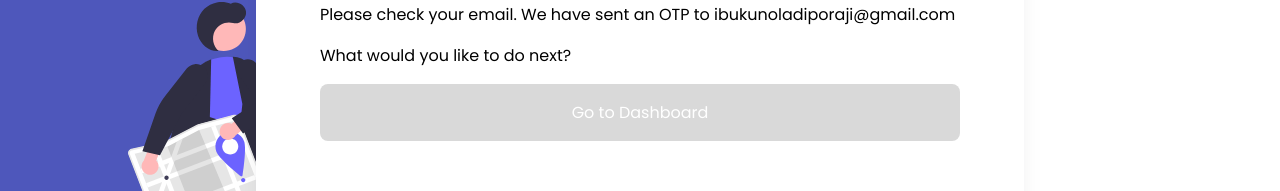
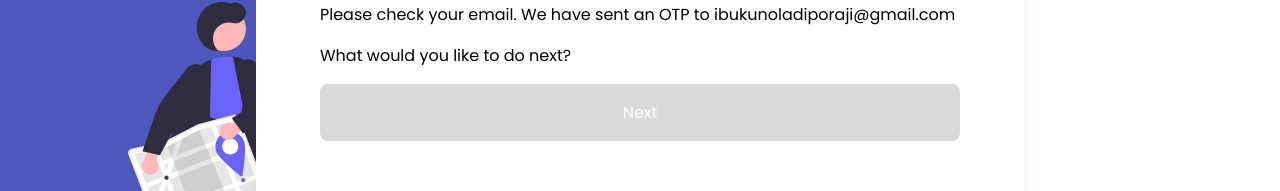
Before and after one commit to KoneeVibes/workplacepay, a React (Create React App) app: page /getstarted in a window 1280 px wide. Both pictures are taken after typing "name@example.com" into the empty fields and a click on the button "Get Started". Shown: the part 411-602 px from the top of the page. Built offline with nearby package versions, Linux system fonts and the light colour scheme; no server answers.

Commit message:
unblocking session with IBK

```diff
--- a/src/containers/dashboard/modals/getstartedmodal/index.js
+++ b/src/containers/dashboard/modals/getstartedmodal/index.js
@@ -65,7 +65,7 @@ export const GetStartedSuccessModal = ({ setIsOTPEntered }) => {
                         onClick={handleOTPSubmit}
                     >
                         <Span>
-                            Go to Dashboard
+                            Next
                         </Span>
                     </BaseButton>
                 </div>
--- a/src/pages/app/addnewemployee/index.js
+++ b/src/pages/app/addnewemployee/index.js
@@ -11,6 +11,7 @@ import { BaseButton } from "../../../components/button/styled";
 import { Column } from "../../../components/flex/styled";
 import { BaseSelect } from "../../../components/form/select/styled";
 import { BaseTextArea } from "../../../components/form/textarea/styled";
+import { AddEmployeeSuccessModal } from "../../../containers/dashboard/modals/addemployeesuccessmodal";
 
 export const AddNewEmployee = () => {
     const [step, setStep] = useState(1);
@@ -455,6 +456,7 @@ export const AddNewEmployee = () => {
                         )}
                     </form>
                 </Column>
+                <AddEmployeeSuccessModal />
             </AddNewEmployeeWrapper>
         </Layout>
     )
```
Also changed, not shown: src/containers/dashboard/modals/addemployeesuccessmodal/index.js (+5 -5 lines).
